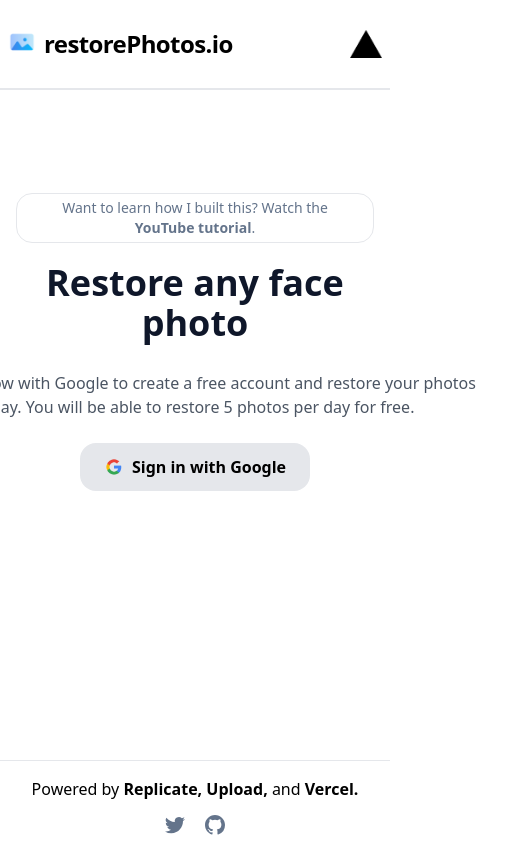
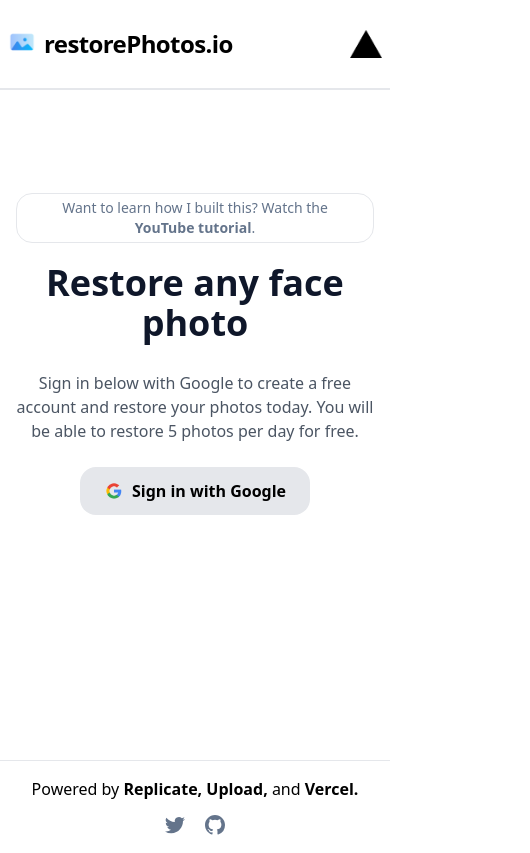
Before and after one commit to tramslegend/restorePhotos, a Next.js app: page /restore in a window 390 px wide. Shown: the whole page, 530 px wide, since content can reach past the window. Built offline with nearby package versions, Linux system fonts and the light colour scheme; no server answers; what @tensorflow/tfjs, nsfwjs, uploader would draw is missing.

Commit message:
made it look nice on mobile

```diff
--- a/pages/restore.tsx
+++ b/pages/restore.tsx
@@ -14,7 +14,7 @@ import appendNewToName from "../utils/appendNewToName";
 import downloadPhoto from "../utils/downloadPhoto";
 import NSFWPredictor from "../utils/nsfwCheck";
 import va from "@vercel/analytics";
-import { useSession, signIn, signOut } from "next-auth/react";
+import { useSession, signIn } from "next-auth/react";
 import useSWR from "swr";
 import { Rings } from "react-loader-spinner";
 
@@ -135,7 +135,7 @@ const Home: NextPage = () => {
             />
           )}
           {status === "loading" ? (
-            <div className="w-[670px] h-[250px] flex justify-center items-center">
+            <div className="max-w-[670px] h-[250px] flex justify-center items-center">
               <Rings
                 height="100"
                 width="100"
@@ -151,7 +151,7 @@ const Home: NextPage = () => {
             <UploadDropZone />
           ) : (
             !originalPhoto && (
-              <div className="h-[250px] flex flex-col items-center space-y-6 w-[670px] -mt-8">
+              <div className="h-[250px] flex flex-col items-center space-y-6 max-w-[670px] -mt-8">
                 <div className="max-w-xl text-gray-600">
                   Sign in below with Google to create a free account and restore
                   your photos today. You will be able to restore 5 photos per
```
